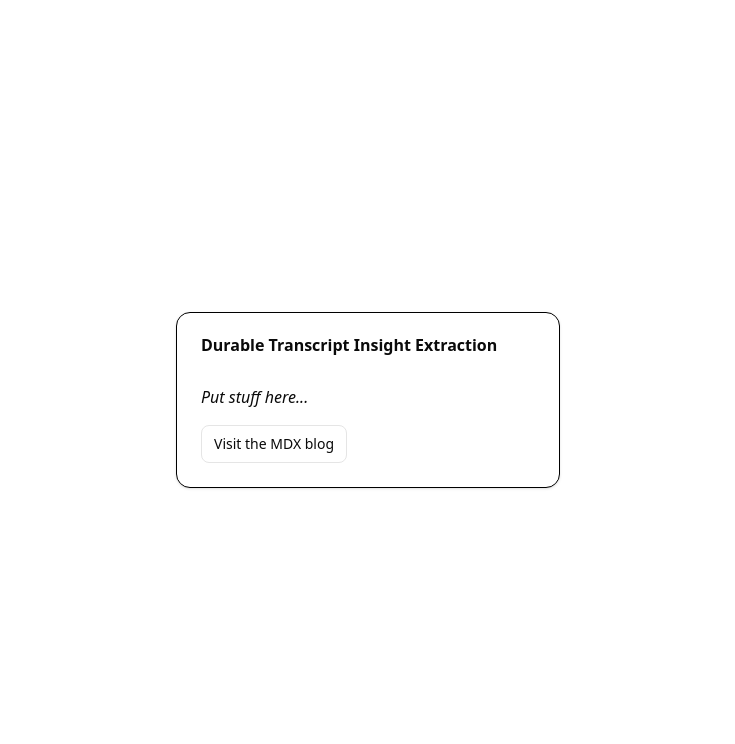
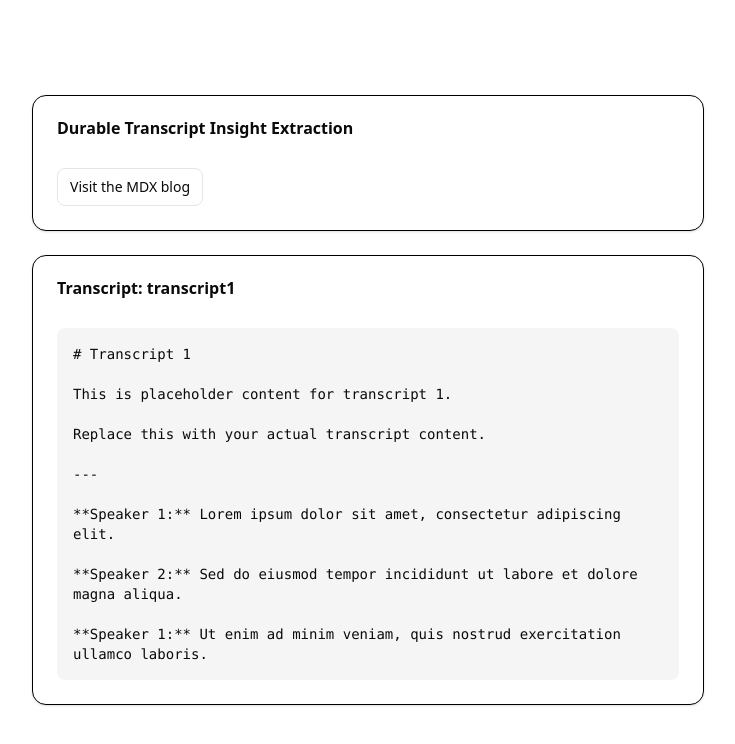
Before and after one commit to remiconnesson/durable-transcript-inside-extraction, a Next.js app: page / in a window 1280 px wide. Shown: the top 744 px of the page, without its empty margins (272-1007 px from the left). Built offline with nearby package versions, Linux system fonts and the light colour scheme.

Commit message:
feat: fetch and display transcript from mock API
Add transcript loading and fallback message for failed loads.

```diff
--- a/app/page.tsx
+++ b/app/page.tsx
@@ -1,15 +1,24 @@
 import Link from "next/link";
 import { Card, CardContent, CardHeader, CardTitle } from "@/components/ui/card";
 
-export default function Home() {
+async function getTranscript(id: string) {
+  const res = await fetch(`${process.env.VERCEL_URL ? `https://${process.env.VERCEL_URL}` : 'http://localhost:3000'}/api/transcript/${id}`, {
+    cache: 'no-store'
+  });
+  if (!res.ok) return null;
+  return res.json();
+}
+
+export default async function Home() {
+  const transcript = await getTranscript('transcript1');
+
   return (
-    <div className="min-h-screen flex items-center justify-center p-4">
-      <Card className="w-96 border border-black">
+    <div className="min-h-screen flex flex-col items-center justify-center p-4 gap-6">
+      <Card className="w-full max-w-2xl border border-black">
         <CardHeader>
           <CardTitle>Durable Transcript Insight Extraction</CardTitle>
         </CardHeader>
         <CardContent className="space-y-4">
-          <p className="italic">Put stuff here...</p>
           <Link
             href="/blog"
             className="inline-block rounded-md border px-3 py-2 text-sm font-medium hover:bg-zinc-100"
@@ -18,6 +27,21 @@ export default function Home() {
           </Link>
         </CardContent>
       </Card>
+
+      <Card className="w-full max-w-2xl border border-black">
+        <CardHeader>
+          <CardTitle>Transcript: {transcript?.id || 'Not found'}</CardTitle>
+        </CardHeader>
+        <CardContent>
+          {transcript ? (
+            <pre className="whitespace-pre-wrap text-sm bg-muted p-4 rounded-md overflow-auto max-h-96">
+              {transcript.content}
+            </pre>
+          ) : (
+            <p className="text-muted-foreground">Failed to load transcript</p>
+          )}
+        </CardContent>
+      </Card>
     </div>
   );
 }
```
